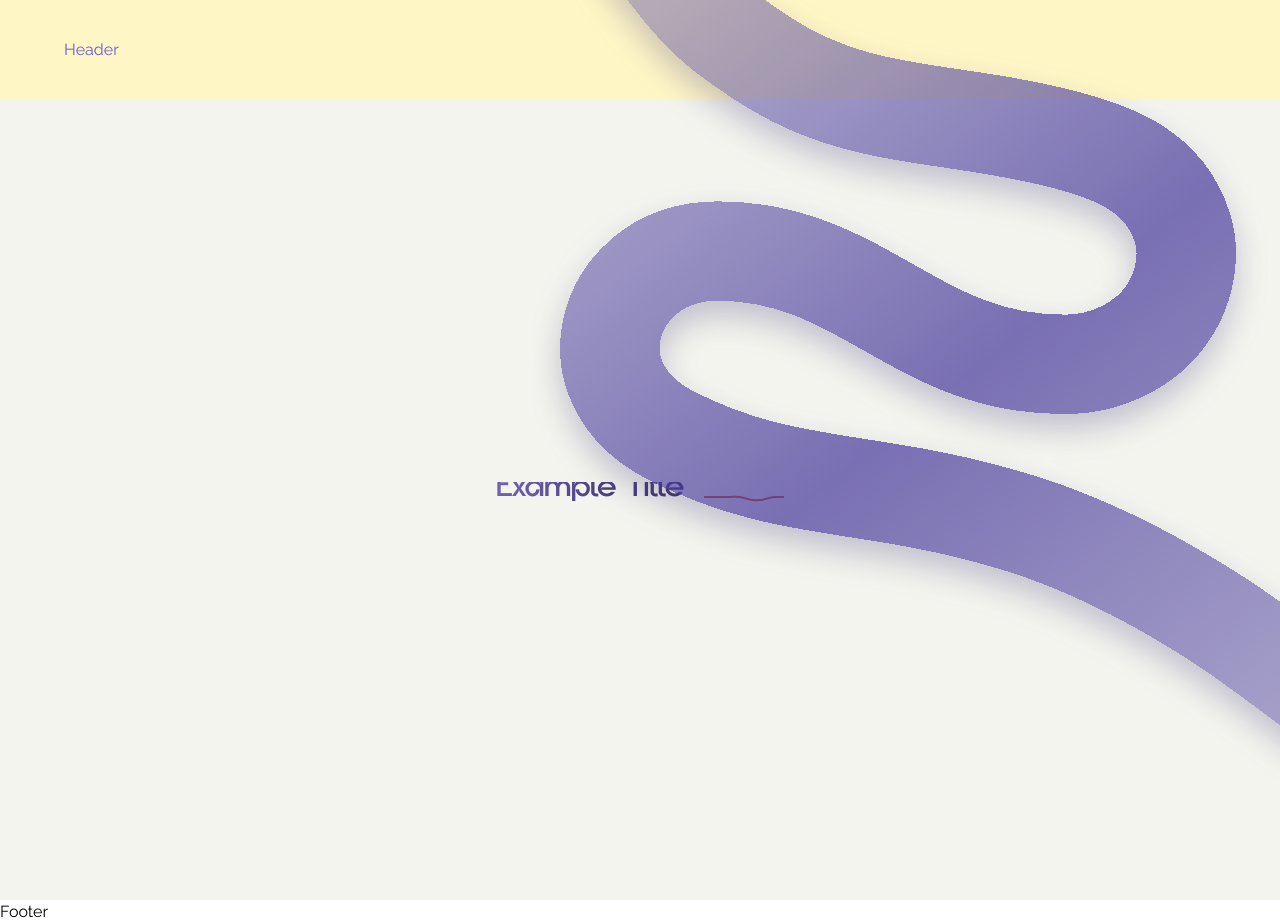
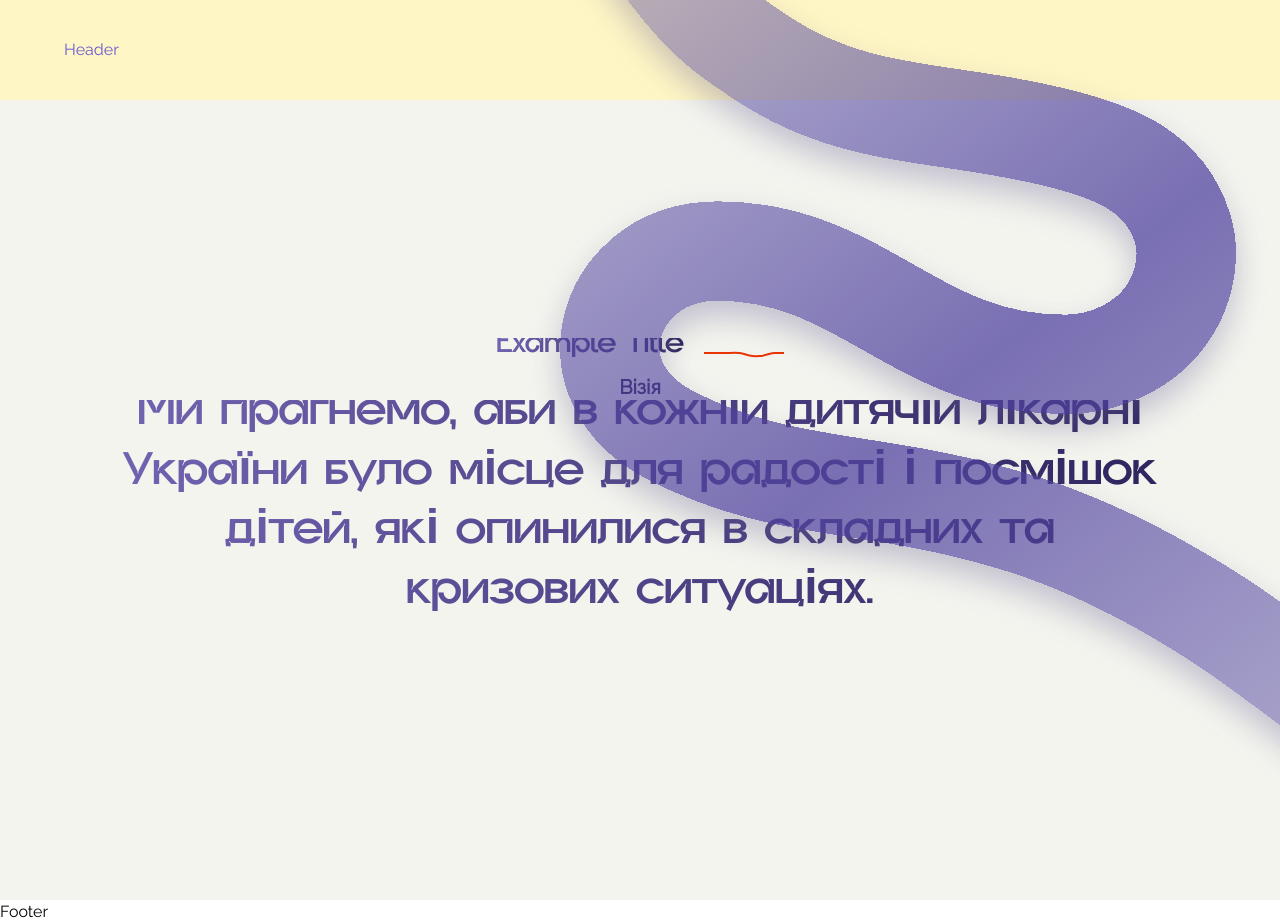
Before and after one commit to baza-trainee/boop, a Next.js app: page /en in a window 1280 px wide. Built offline with nearby package versions, Linux system fonts and the light colour scheme.

Commit message:
Added vision section

```diff
--- a/src/components/main/main-page/MainPage.tsx
+++ b/src/components/main/main-page/MainPage.tsx
@@ -2,10 +2,11 @@
 
 import Image from 'next/image';
 import SectionTitle from '../shared/SectionTitle';
+import Vision from '../vision/Vision';
 
 const MainPage = () => {
   return (
-    <div className="relative flex min-h-[100vh] w-full items-center justify-center bg-bgWhite">
+    <div className="colou relative flex min-h-[100vh] w-full flex-col items-center justify-center bg-bgWhite">
       <Image
         src="/images/hero-bg-image.svg"
         alt=""
@@ -14,6 +15,7 @@ const MainPage = () => {
         className="-z-1 absolute -top-[100px] right-0"
       />
       <SectionTitle title="Example Title" />
+      <Vision />
     </div>
   );
 };
--- /dev/null
+++ b/src/components/main/vision/Vision.tsx
@@ -0,0 +1,17 @@
+import React from 'react';
+
+const Vision = () => {
+  return (
+    <section className=" w-[1200px] flex-col items-center justify-center gap-6  px-[77px] pb-6 text-center">
+      <h3 className="font-raleway text-xl font-bold  leading-[132%] text-textViolet">
+        Візія
+      </h3>
+      <h2 className="title-gradient font-groppled text-5xl font-bold leading-[124%]">
+        Ми прагнемо, аби в кожній дитячій лікарні України було місце для радості
+        і посмішок дітей, які опинилися в складних та кризових ситуаціях.
+      </h2>
+    </section>
+  );
+};
+
+export default Vision;
```
